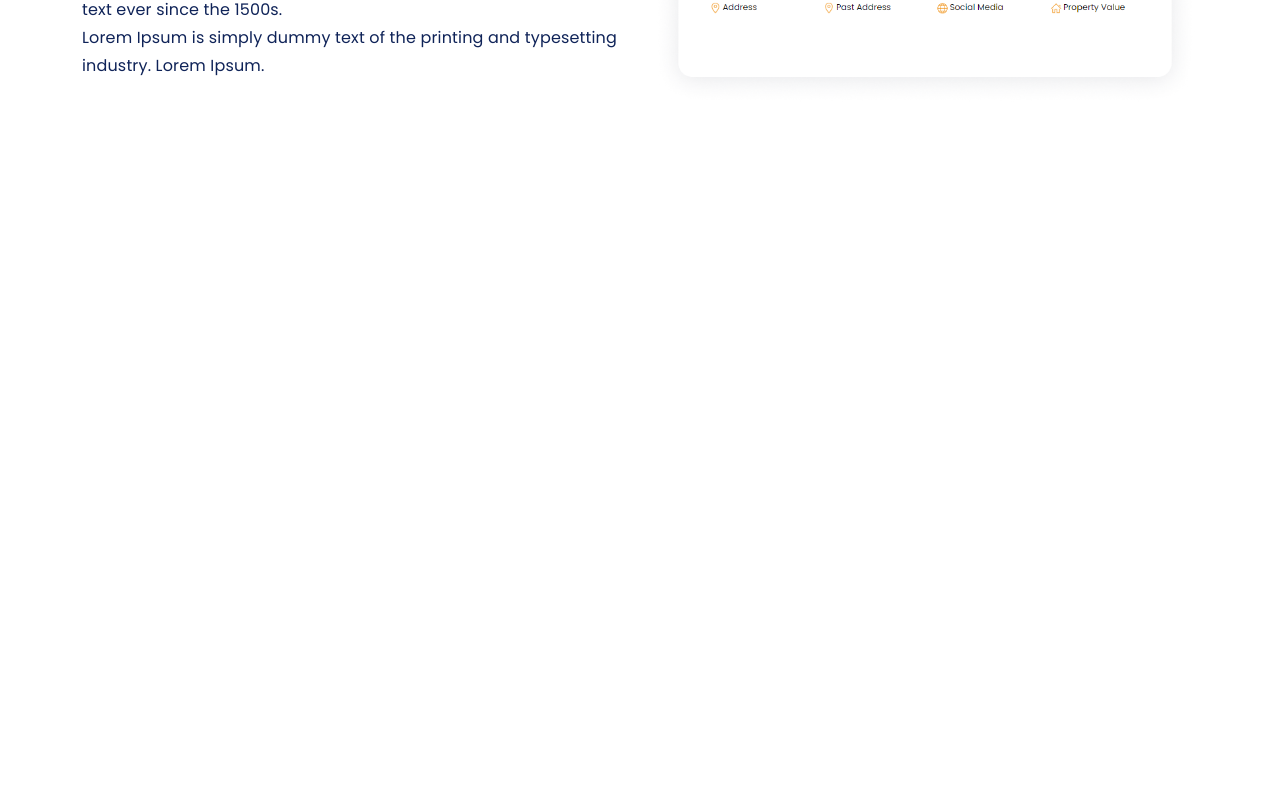
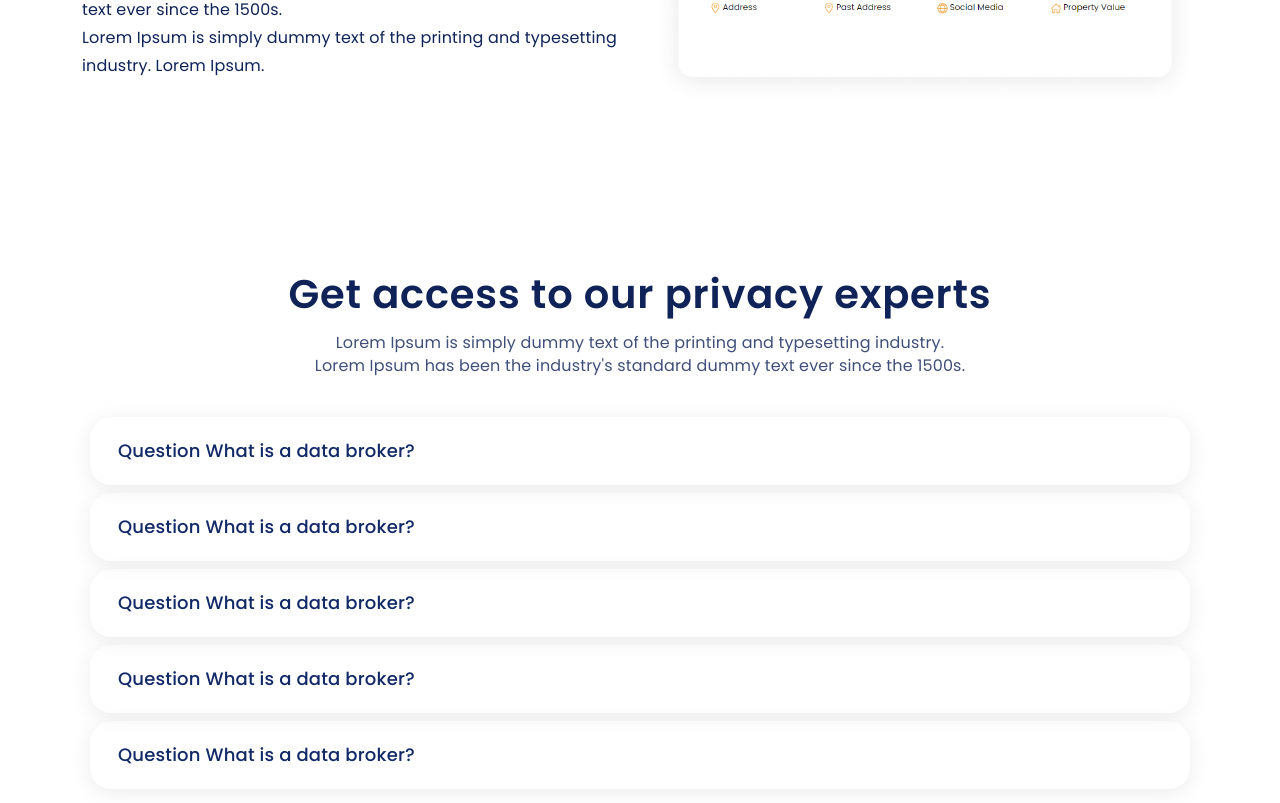
Before and after one commit to HenrikHovhannisyan/delete-me, a React (Create React App) app: page / in a window 1280 px wide. Shown: the part 4027-4830 px from the top of the page. Before the commit the page ends 4293 px from the top, so only its background shows below. Built offline with nearby package versions, Linux system fonts and the light colour scheme.

Commit message:
Added Faq

```diff
--- a/src/App.js
+++ b/src/App.js
@@ -7,6 +7,7 @@ import Info from "./components/info/Info";
 import Customers from "./components/customers/Customers";
 import PersonalData from "./components/personalData/PersonalData";
 import Data from "./components/data/Data";
+import Faq from "./components/faq/Faq";
 
 function App() {
     return (
@@ -17,6 +18,7 @@ function App() {
             <Customers/>
             <PersonalData/>
             <Data/>
+            <Faq/>
         </>
     );
 }
--- /dev/null
+++ b/src/components/faq/Faq.jsx
@@ -0,0 +1,30 @@
+import React, {memo} from "react";
+import Styles from "./faq.module.css";
+import {FAQ_DATA} from "../../config/data";
+import Container from "react-bootstrap/Container";
+import Row from "react-bootstrap/Row";
+import Item from "./Item";
+
+const Faq = () => {
+    return (
+        <section id={Styles.faq}>
+            <Container>
+                <Row>
+                    <h2 className={Styles.faq_title}>Get access to our privacy experts</h2>
+                    <p className={Styles.faq_text}>
+                        Lorem Ipsum is simply dummy text of the printing and typesetting industry. <br/>
+                        Lorem Ipsum has been the industry's standard dummy text ever since the 1500s.
+                    </p>
+                    <div className={"mt-3"}>
+                        {FAQ_DATA.map((e) => {
+                            return <Item key={e.id} question={e.question} answer={e.answer}/>
+                        })}
+
+                    </div>
+                </Row>
+            </Container>
+        </section>
+    );
+};
+
+export default memo(Faq);
--- /dev/null
+++ b/src/components/faq/Item.jsx
@@ -0,0 +1,31 @@
+import React, {memo, useState} from "react";
+import Styles from "./faq.module.css";
+import Col from "react-bootstrap/Col";
+import Row from "react-bootstrap/Row";
+
+const Item = ({question, answer}) => {
+    const [isShow, setIsShow] = useState(false);
+    const showAnswer = () => {
+        setIsShow(!isShow)
+    };
+
+    return question && answer ? (
+        <Row className={'m-2'}>
+            <Col className={Styles.faq_container}>
+                <p className={Styles.faq_question} onClick={() => showAnswer()}>Question What is a data broker?</p>
+                {
+                    isShow ? (
+                        <>
+                            <hr/>
+                            <p className={Styles.faq_answer}>Answer What is a data broker?</p>
+                        </>
+                    ) : ('')
+                }
+            </Col>
+        </Row>
+    ) : (
+        ""
+    );
+};
+
+export default memo(Item);
--- /dev/null
+++ b/src/components/faq/faq.module.css
@@ -0,0 +1,45 @@
+#faq {
+    margin: 80px auto 120px;
+
+}
+
+.faq_title {
+    font-family: Poppins;
+    font-size: 40px;
+    font-weight: 600;
+    line-height: 57px;
+    letter-spacing: 0.02em;
+    text-align: center;
+    color: #0F2358;
+}
+
+.faq_text {
+    font-family: Poppins;
+    font-size: 16px;
+    font-weight: 400;
+    line-height: 23px;
+    letter-spacing: 0.01em;
+    text-align: center;
+    color: #0F2358CC;
+}
+
+.faq_container {
+    padding: 21px 28px;
+    border-radius: 21px;
+    box-shadow: 0px 4px 20px 0px #D3D3D366;
+    font-family: Poppins;
+    font-size: 18px;
+    font-weight: 500;
+    line-height: 26px;
+    letter-spacing: 0.01em;
+    color: #122967;
+}
+
+.faq_question {
+    margin-bottom: 0;
+    cursor: pointer;
+}
+
+.faq_answer {
+    margin-bottom: 0;
+}
--- /dev/null
+++ b/src/config/data.js
@@ -0,0 +1,27 @@
+export const FAQ_DATA = [
+    {
+        id: 1,
+        question: 'What is a data broker?',
+        answer: 'Lorem Nemo enim ipsam voluptatem quia voluptas sit'
+    },
+    {
+        id: 2,
+        question: 'What is a data broker?',
+        answer: 'Excepteur sint occaecat cupidatat non proident'
+    },
+    {
+        id: 3,
+        question: 'What is a data broker?',
+        answer: 'Excepteur sint occaecat cupidatat non proident'
+    },
+    {
+        id: 4,
+        question: 'What is a data broker?',
+        answer: 'Duis aute irure dolor in reprehenderit in voluptate velit esse cillum dolore'
+    },
+    {
+        id: 5,
+        question: 'What is a data broker?',
+        answer: 'Duis aute irure dolor in reprehenderit in voluptate velit esse cillum dolore'
+    },
+];
```
